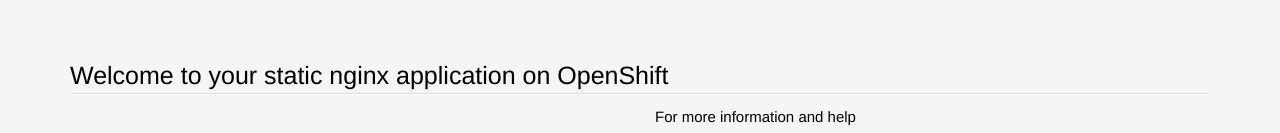
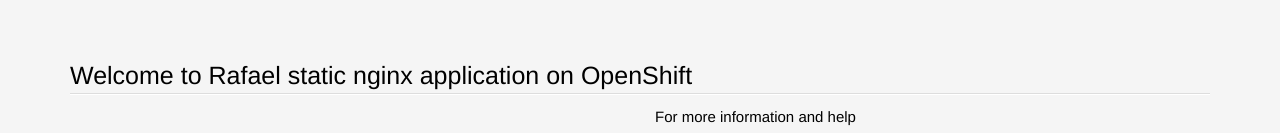
Before and after one commit to sclorg/nginx-ex, a plain HTML site: page index.html in a window 1280 px wide. Shown: the top 133 px of the page. Drawn offline with Linux system fonts and the light colour scheme.

Commit message:
Update index.html

```diff
--- a/index.html
+++ b/index.html
@@ -209,7 +209,7 @@
 
  <section class='container'>
   <hgroup>
-    <h1>Welcome to your static nginx application on OpenShift</h1>
+    <h1>Welcome to Rafael static nginx application on OpenShift</h1>
   </hgroup>
   <div class="row">
     <section class='col-xs-12 col-sm-6 col-md-6'>
```
